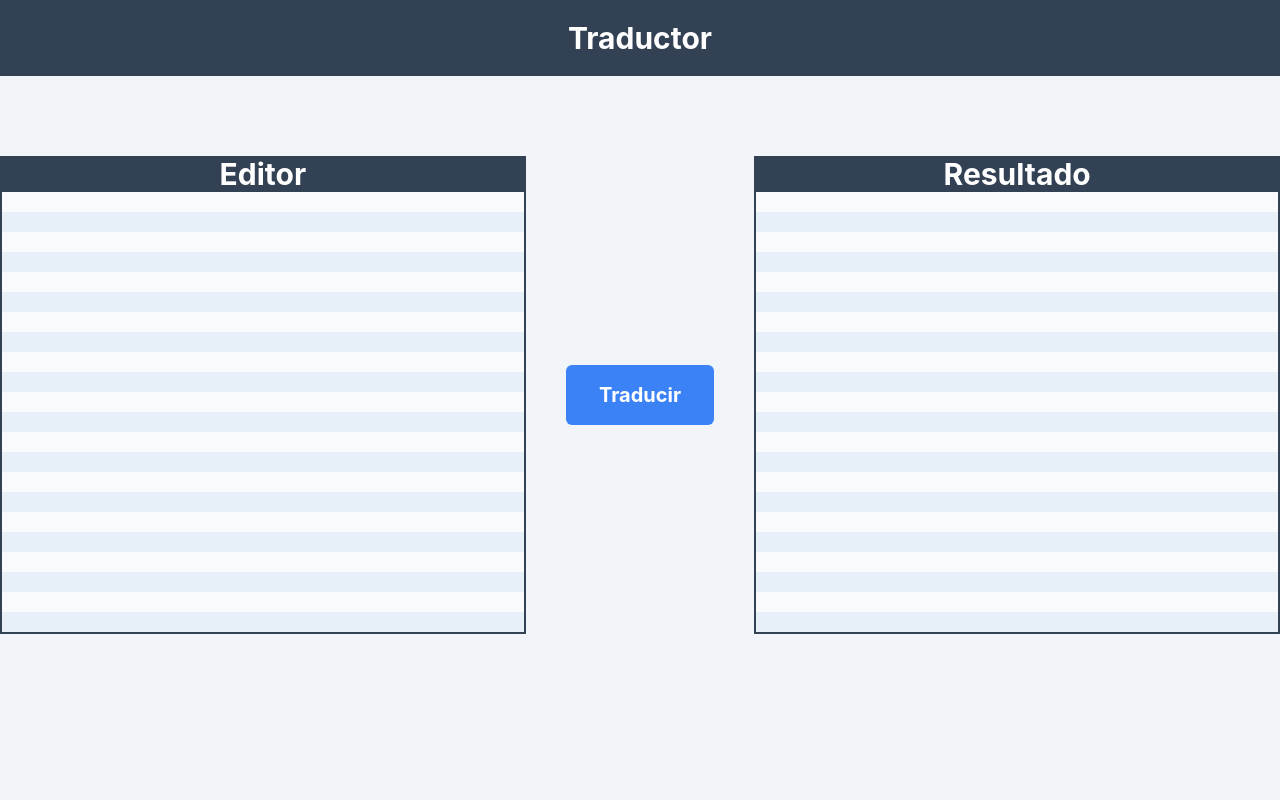
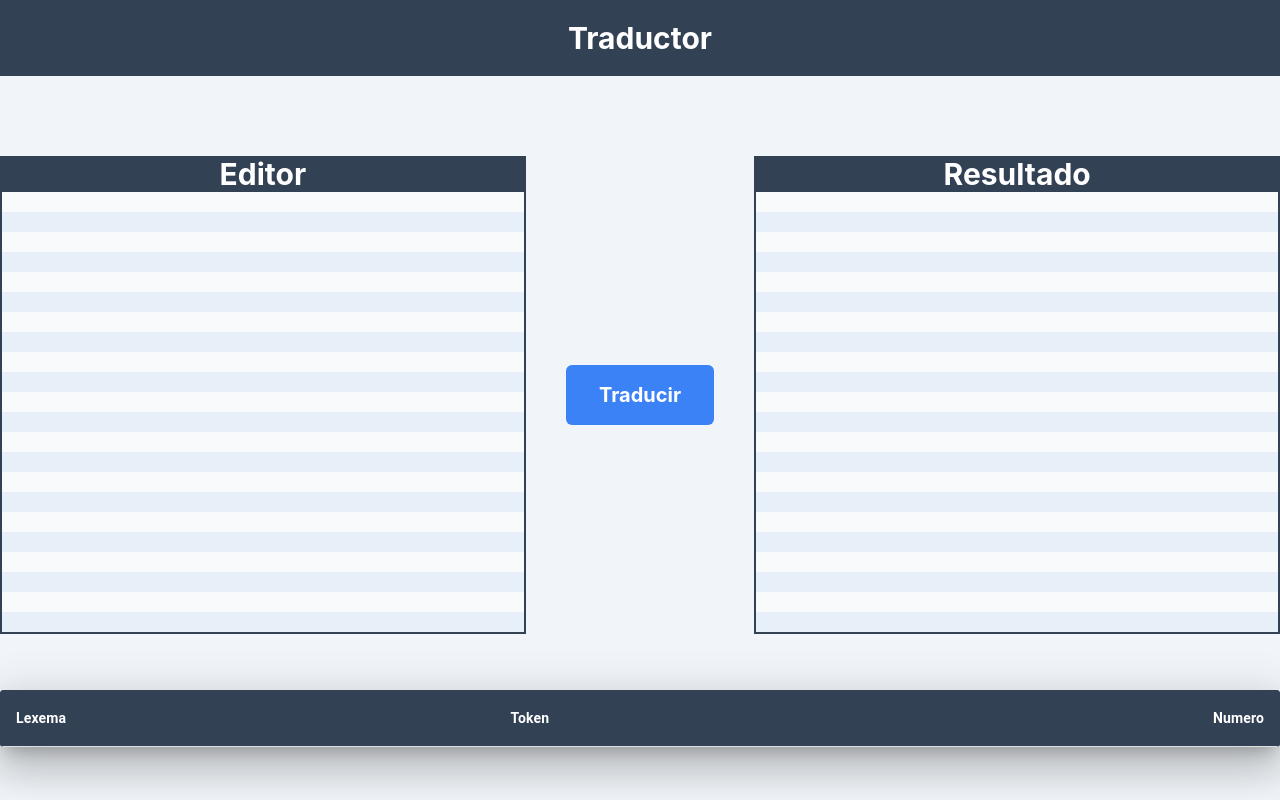
Before and after one commit to MauriJrP/STraductores-II, a React (Create React App) app: page / in a window 1280 px wide. Built offline with nearby package versions, Linux system fonts and the light colour scheme.

Commit message:
tokens table created, tailwind-scrollbar-hide package added

```diff
--- a/package.json
+++ b/package.json
@@ -4,12 +4,16 @@
   "homepage": "https://MauriJrP.github.io/STraductores-II",
   "private": true,
   "dependencies": {
+    "@emotion/react": "^11.9.0",
+    "@emotion/styled": "^11.8.1",
+    "@mui/material": "^5.6.2",
     "@testing-library/jest-dom": "^5.16.1",
     "@testing-library/react": "^12.1.2",
     "@testing-library/user-event": "^13.5.0",
     "react": "^17.0.2",
     "react-dom": "^17.0.2",
     "react-scripts": "^5.0.0",
+    "tailwind-scrollbar-hide": "^1.1.7",
     "web-vitals": "^2.1.4"
   },
   "scripts": {
--- a/src/App.js
+++ b/src/App.js
@@ -1,100 +1,19 @@
 import { useState } from 'react';
 import './App.css';
-import Parser from './Parser';
+import Main from './Main';
+import TokensTable from './TokensTable';
 
 export default function App() {
-	const [formData, setFormData] = useState({ input: '', output: '' });
-
-	const handleChange = (e) => {
-		const { name, value } = e.target;
-		setFormData((prevState) => ({
-			...prevState,
-			[name]: value,
-		}));
-	};
-
-	// handle tabs in textarea
-	const handleKeyDown = (e) => {
-		const textarea = e.target;
-		if (e.key === 'Tab' && !e.shiftKey) {
-			e.preventDefault();
-			const selectionStart = textarea.selectionStart;
-			const selectionEnd = textarea.selectionEnd;
-			setFormData((prevState) => ({
-				...prevState,
-				input:
-					prevState.input.substring(0, selectionStart) +
-					'  ' +
-					prevState.input.substring(selectionEnd),
-			}));
-
-			textarea.selectionStart =
-				selectionEnd + 2 - (selectionEnd - selectionStart);
-			textarea.selectionEnd =
-				selectionEnd + 2 - (selectionEnd - selectionStart);
-		}
-	};
-
-	const translate = () => {
-		const parser = new Parser();
-		if (formData.input.length > 0) {
-			let result = parser.parse(formData.input);
-			setFormData((prevState) => ({
-				...prevState,
-				output: `resultado: ${result}`,
-			}));
-		}
-	};
+	const [elements, setElements] = useState([]);
 
 	return (
 		<div className="bg-slate-100 h-full min-h-screen">
 			<h1 className="bg-slate-700 p-5 font-bold text-3xl text-center text-white">
 				Traductor
 			</h1>
-			<div className="container mx-auto bg-slate-100 md:py-20 grid md:grid-cols-5 lg:grid-cols-7 gap-x-10">
-				<div className="flex flex-col items-center md:col-span-2 lg:col-span-3">
-					<h2 className="text-3xl font-bold bg-slate-700 text-white w-full text-center">
-						Editor
-					</h2>
-					<textarea
-						name="input"
-						cols="60"
-						rows="20"
-						autoFocus={true}
-						className="px-3 py-5 bg-slate-50 border-2 border-t-0 border-slate-700 resize-none text-sm outline-0 w-full font-bold"
-						onChange={handleChange}
-						onKeyDown={handleKeyDown}
-						value={formData.input}
-					/>
-				</div>
-				<div className="h-24 md:h-full flex flex-col justify-center">
-					<div
-						className="h-16 md:h-min flex justify-center items-center bg-blue-500 text-white font-bold p-1 lg:p-4 md:rounded-md text-center hover:bg-blue-600 hover:cursor-pointer"
-						onClick={translate}
-					>
-						<p className="text-3xl lg:text-xl md:hidden lg:inline-block">
-							Traducir
-						</p>
-						<img
-							src={process.env.PUBLIC_URL + '/img/arrow.png'}
-							alt="Arrow"
-							className="hidden md:inline-block lg:hidden"
-						/>
-					</div>
-				</div>
-				<div className="output flex flex-col items-center md:col-span-2 lg:col-span-3">
-					<h2 className="text-3xl font-bold bg-slate-700 text-white w-full text-center">
-						Resultado
-					</h2>
-					<textarea
-						name="output"
-						rows="20"
-						autoFocus={true}
-						className="px-3 py-5 bg-slate-50 border-2 border-t-0 border-slate-700 resize-none text-sm outline-0 w-full font-bold"
-						readOnly={true}
-						value={formData.output}
-					/>
-				</div>
+			<Main setElements={(e) => setElements(e)} />
+			<div className="container w-11/12 md:w-full py-4 md:py-0 md:my-14 mx-auto">
+				<TokensTable elements={elements} />
 			</div>
 		</div>
 	);
--- /dev/null
+++ b/src/Main.js
@@ -0,0 +1,101 @@
+import React from 'react';
+import { useState } from 'react';
+
+import Parser from './Parser';
+import Lexer from './Lexer';
+
+export default function Main(props) {
+	const [formData, setFormData] = useState({ input: '', output: '' });
+
+	const handleChange = (e) => {
+		const { name, value } = e.target;
+		setFormData((prevState) => ({
+			...prevState,
+			[name]: value,
+		}));
+	};
+
+	// handle tabs in textarea
+	const handleKeyDown = (e) => {
+		const textarea = e.target;
+		if (e.key === 'Tab' && !e.shiftKey) {
+			e.preventDefault();
+			const selectionStart = textarea.selectionStart;
+			const selectionEnd = textarea.selectionEnd;
+			setFormData((prevState) => ({
+				...prevState,
+				input:
+					prevState.input.substring(0, selectionStart) +
+					'  ' +
+					prevState.input.substring(selectionEnd),
+			}));
+
+			textarea.selectionStart =
+				selectionEnd + 2 - (selectionEnd - selectionStart);
+			textarea.selectionEnd =
+				selectionEnd + 2 - (selectionEnd - selectionStart);
+		}
+	};
+
+	const translate = () => {
+		const parser = new Parser();
+		const lexer = new Lexer();
+
+		if (formData.input.length > 0) {
+			props.setElements(lexer.getElements(formData.input));
+			let result = parser.parse(formData.input);
+			setFormData((prevState) => ({
+				...prevState,
+				output: `resultado: ${result}`,
+			}));
+		}
+	};
+
+	return (
+		<div className="container mx-auto bg-slate-100 md:pt-20 grid md:grid-cols-5 lg:grid-cols-7 gap-x-10">
+			<div className="flex flex-col items-center md:col-span-2 lg:col-span-3">
+				<h2 className="text-3xl font-bold bg-slate-700 text-white w-full text-center">
+					Editor
+				</h2>
+				<textarea
+					name="input"
+					cols="60"
+					rows="20"
+					autoFocus={true}
+					className="px-3 py-5 bg-slate-50 border-2 border-t-0 border-slate-700 resize-none text-sm outline-0 w-full font-bold"
+					onChange={handleChange}
+					onKeyDown={handleKeyDown}
+					value={formData.input}
+				/>
+			</div>
+			<div className="h-24 md:h-full flex flex-col justify-center">
+				<div
+					className="h-16 md:h-min flex justify-center items-center bg-blue-500 text-white font-bold p-1 lg:p-4 md:rounded-md text-center hover:bg-blue-600 hover:cursor-pointer"
+					onClick={translate}
+				>
+					<p className="text-3xl lg:text-xl md:hidden lg:inline-block">
+						Traducir
+					</p>
+					<img
+						src={process.env.PUBLIC_URL + '/img/arrow.png'}
+						alt="Arrow"
+						className="hidden md:inline-block lg:hidden"
+					/>
+				</div>
+			</div>
+			<div className="output flex flex-col items-center md:col-span-2 lg:col-span-3">
+				<h2 className="text-3xl font-bold bg-slate-700 text-white w-full text-center">
+					Resultado
+				</h2>
+				<textarea
+					name="output"
+					rows="20"
+					autoFocus={true}
+					className="px-3 py-5 bg-slate-50 border-2 border-t-0 border-slate-700 resize-none text-sm outline-0 w-full font-bold"
+					readOnly={true}
+					value={formData.output}
+				/>
+			</div>
+		</div>
+	);
+}
--- /dev/null
+++ b/src/TokensTable.js
@@ -0,0 +1,65 @@
+import * as React from 'react';
+import Paper from '@mui/material/Paper';
+import Table from '@mui/material/Table';
+import TableBody from '@mui/material/TableBody';
+import TableCell from '@mui/material/TableCell';
+import TableContainer from '@mui/material/TableContainer';
+import TableHead from '@mui/material/TableHead';
+import TableRow from '@mui/material/TableRow';
+
+const columns = [
+	{ id: 'lexeme', label: 'Lexema', minWidth: 170 },
+	{ id: 'token', label: 'Token', minWidth: 100 },
+	{
+		id: 'pos',
+		label: 'Numero',
+		minWidth: 170,
+		align: 'right',
+	},
+];
+
+export default function TokensTable({ elements }) {
+	return (
+		<Paper sx={{ overflow: 'hidden', margin: 'auto' }} elevation={24}>
+			<TableContainer sx={{ maxHeight: 300 }} className="scrollbar-hide">
+				<Table stickyHeader aria-label="sticky table">
+					<TableHead>
+						<TableRow className="bg-slate-700">
+							{columns.map((column) => (
+								<TableCell
+									key={column.id}
+									align={column.align}
+									style={{ minWidth: column.minWidth, fontWeight: 'bold' }}
+									className="bg-slate-700 text-white"
+								>
+									{column.label}
+								</TableCell>
+							))}
+						</TableRow>
+					</TableHead>
+					<TableBody>
+						{elements.map((element, index) => {
+							// console.log(element);
+							return (
+								<TableRow hover role="checkbox" tabIndex={-1} key={index}>
+									{columns.map((column, i) => {
+										const value = element[column.id];
+										return (
+											<TableCell
+												key={i}
+												align={column.align}
+												sx={{ maxWidth: 15, width: '70%', overflow: 'auto' }}
+											>
+												{value}
+											</TableCell>
+										);
+									})}
+								</TableRow>
+							);
+						})}
+					</TableBody>
+				</Table>
+			</TableContainer>
+		</Paper>
+	);
+}
--- a/tailwind.config.js
+++ b/tailwind.config.js
@@ -1,4 +1,5 @@
 module.exports = {
+	important: true,
 	content: ['./src/**/*.{js,jsx,ts,tsx}'],
 	theme: {
 		extend: {
@@ -7,5 +8,5 @@ module.exports = {
 			},
 		},
 	},
-	plugins: [],
+	plugins: [require('tailwind-scrollbar-hide')],
 };
```
Also changed, not shown: 1 other file (tests, documents, lock files or other folders).
